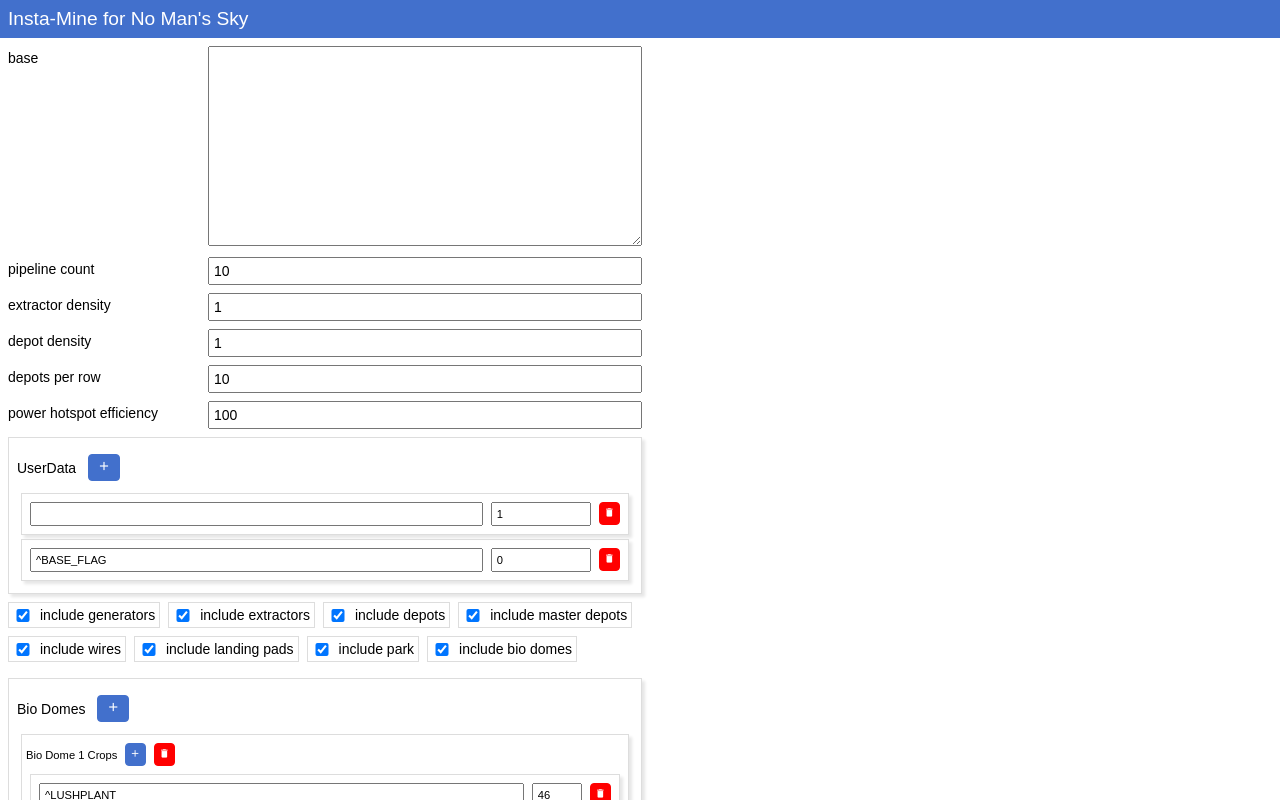
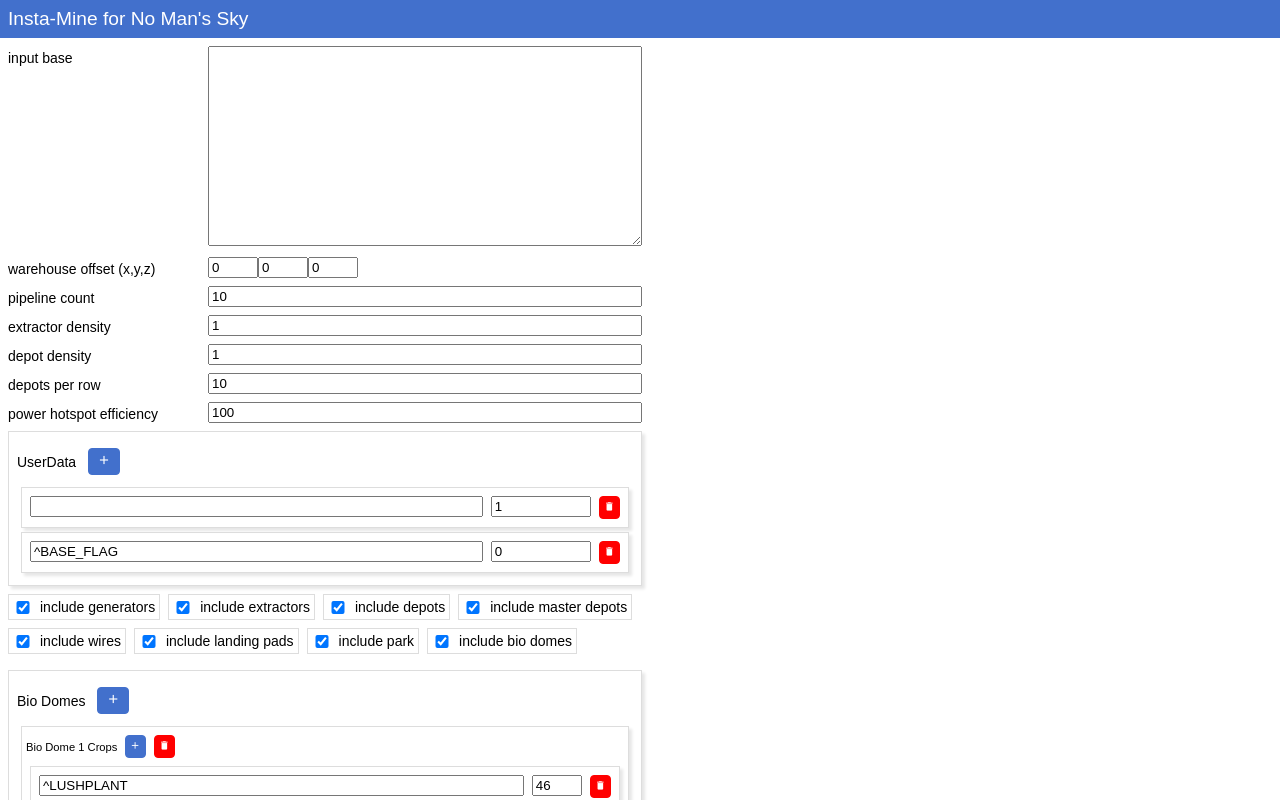
Before and after one commit to cerdish/nms-instamine, a Vue app: page / in a window 1280 px wide. Shown: the top 800 px of the page. Built offline with nearby package versions, Linux system fonts and the light colour scheme.

Commit message:
add warehouse offset, increased extractor offset

```diff
--- a/src/components/baseInput.vue
+++ b/src/components/baseInput.vue
@@ -3,7 +3,7 @@
 
     const props = defineProps({
         modelValue:{
-            default:""
+            default:"100%"
         },
         inputWidth:{}
     })
@@ -19,14 +19,14 @@
             <slot></slot>
         </label>
 
-        <div class="input-parent" :style="{width: inputWidth}">
+        <div class="input-parent" :style="'width:' + inputWidth">
             <textarea v-model="props.modelValue" @input="$emit('update:modelValue', $event.target.value)" :id="$attrs.id || id" type="text" v-bind="$attrs" v-if="$attrs.type == 'textarea'"></textarea>
 
             <input v-model="props.modelValue" @input="$emit('update:modelValue', $event.target.value)" :id="$attrs.id || id" type="text" v-bind="$attrs" v-else/>
 
-            <div class="input-note" v-if="$slots.note">
+            <!---div class="input-note" v-if="$slots.note">
                 <slot name="note"></slot>
-            </div>
+            </div--->
         </div>
     </div>
 
@@ -34,14 +34,17 @@
 
 <style scoped>
     .input-wrapper{
+        margin:var(--default-gap);
+        max-width:650px;
         display:flex;
-        margin:0.5rem;
-        max-width:650px;
+        overflow:hidden;
+        flex-shrink:0;
     }
     .input-wrapper > label{
-        flex:0 1 200px;
-        padding-right:0.5rem;
-        padding-top:0.25rem;
+        width:200px;
+        flex-shrink:0;
+        padding-right:var(--default-gap);
+        padding-top:calc(var(--default-gap) / 2);
     }
     .input-wrapper > .input-parent{
         flex:1;
@@ -53,14 +56,18 @@
     }
     .input-wrapper input{
         width:100%;
-        padding:0.25rem;
+        /*padding:calc(var(--default-gap) / 2);
         font-size:inherit;
+        display:block;*/
     }
     .input-note{
         font-size:0.8em;
-        margin-top:0.25rem;
+        margin-top:calc(var(--default-gap) / 2);
     }
     .smaller .input-wrapper{
         margin:calc(var(--default-gap) / 2);
     }
+    .kids-no-margin > .input-wrapper{
+        margin:0;
+    }
 </style>
--- a/src/components/mineSetup.vue
+++ b/src/components/mineSetup.vue
@@ -8,6 +8,7 @@
 
     const setup = reactive({
         base: "",
+        warehouseOffset:[0,0,0],
         pipelineCount: 10,
         extractorDensity: 1,
         depotDensity: 1,
@@ -107,8 +108,18 @@
 <template>
     <form @submit.prevent = "createMine()">
         <base-input v-model="setup.base" type="textarea">
-            base
+            input base
         </base-input>
+
+        <div class="flex margin kids-no-margin">
+            <base-input v-model="setup.warehouseOffset[0]" input-width="50px">
+                warehouse offset (x,y,z)
+            </base-input>
+
+            <base-input v-model="setup.warehouseOffset[1]" input-width="50px"></base-input>
+
+            <base-input v-model="setup.warehouseOffset[2]" input-width="50px"></base-input>
+        </div>
 
         <base-input v-model="setup.pipelineCount">
             pipeline count
@@ -136,7 +147,7 @@
             <button class="bg-color1" type="button" @click="setup.userDataArray.push({ObjectID:'', UserData:0})"><span class="material-icons">add</span></button>
 
             <div v-for="obj,i in setup.userDataArray" :key="i" class="card flex smaller">
-                <base-input class="item-flex" v-model="obj.ObjectID"></base-input>
+                <base-input class="item-grow" v-model="obj.ObjectID"></base-input>
 
                 <base-input input-width="100px" v-model="obj.UserData"></base-input>
 
@@ -194,8 +205,8 @@
                 <button class="bg-error" type="button" @click="setup.bioDomes.splice(b, 1)"><span class="material-icons">delete</span></button>
 
                 <div v-for="crop,c in bioDome" :key="c" class="card flex">
-                    <div class="flex item-flex">
-                        <base-input class="item-flex" v-model="crop.ObjectID"></base-input>
+                    <div class="flex item-grow">
+                        <base-input class="item-grow" v-model="crop.ObjectID"></base-input>
 
                         <base-input input-width="50px" v-model="crop.count"></base-input>
                     </div>
--- a/src/css/style.css
+++ b/src/css/style.css
@@ -55,8 +55,11 @@
 .flex{
     display:flex;
 }
-.item-flex{
-    flex:1
+.flex > .item-grow{
+    flex:1 1 100%;
+}
+.item-shrink{
+    flex:0 1 0%;
 }
 
 .smaller .margin, .smaller button{
--- a/src/js/NmsBaseUtils.js
+++ b/src/js/NmsBaseUtils.js
@@ -129,9 +129,11 @@
         centerWallIndexes = [Math.floor(centerWallIndex)]
     }
 
-    for(let i = 0; i < centerWallIndexes.length; i++){
-        wallsX2[centerWallIndexes[i]] = wallsX2[centerWallIndexes[i]].clone(doorObjectID);
-        wallsX1[centerWallIndexes[i]] = wallsX1[centerWallIndexes[i]].clone(doorObjectID);
+    if(doorObjectID){
+        for(let i = 0; i < centerWallIndexes.length; i++){
+            wallsX2[centerWallIndexes[i]] = wallsX2[centerWallIndexes[i]].clone(doorObjectID);
+            wallsX1[centerWallIndexes[i]] = wallsX1[centerWallIndexes[i]].clone(doorObjectID);
+        }
     }
 
     return wallsX1.concat(wallsX2, wallsZ1, wallsZ2);
@@ -245,4 +247,8 @@
     return base.Objects
 }
 
-export { createPlatforms, extractPart, createWire, createMultiWire, createWalls, createSpaceport, createPark, createBioDomes };
+function getSubVector(verctor1, verctor2){
+    return new THREE.Vector3().subVectors(verctor1, verctor2)
+}
+
+export { createPlatforms, extractPart, createWire, createMultiWire, createWalls, createSpaceport, createPark, createBioDomes, getSubVector };
--- a/src/js/NmsMineType2.js
+++ b/src/js/NmsMineType2.js
@@ -1,7 +1,7 @@
 import * as THREE from 'three';
 import * as _ from 'lodash';
 import { NmsBase } from "./NmsBase";
-import { createPlatforms, extractPart, createPark, createWire, createWalls, createMultiWire, createSpaceport, createBioDomes } from "./NmsBaseUtils";
+import { createPlatforms, extractPart, createPark, createWire, createWalls, createMultiWire, createSpaceport, createBioDomes, getSubVector } from "./NmsBaseUtils";
 
 var depotsPerRow = 10;
 
@@ -16,6 +16,7 @@
     warehouseScale = depotsPerRow + 4;
 
     let base = new NmsBase();
+    let cursor = base.createPart("x")
     let warehousePlatformCount = Math.ceil(setup.pipelineCount / (depotsPerRow * depotsPerRow));
 
     let generator = extractPart(setup.base, "^U_GENERATOR_S").normalize();
@@ -39,6 +40,9 @@
 
     //base.addParts(createPlatforms(warehouseFloor, warehouseScale, 1, "^T_FLOOR", "^CUBEFRAME"));
     warehouseFloor.translateOnAxis(base.axies.z, warehouseFloor.width)//.translateOnAxis(base.axies.x, warehouseFloor.width/2);
+    warehouseFloor.translateOnAxis(base.axies.x, setup.warehouseOffset[0] * cursor.width);
+    warehouseFloor.translateOnAxis(base.axies.y, setup.warehouseOffset[1] * cursor.height);
+    warehouseFloor.translateOnAxis(base.axies.z, setup.warehouseOffset[2] * cursor.depth);
 
     let depot = getFirstDepot(warehouseFloor, base.axies);
     let masterDepot = depot.clone().translateOnAxis(base.axies.z, depotsPerRow * depot.width).translateOnAxis(base.axies.x, depot.width * -1);
@@ -75,6 +79,7 @@
 
         if(i % (depotsPerRow * depotsPerRow) == 0 && setup.includeMasterDepots){
             base.addParts(masterDepot.clone());
+            //base.addParts(masterDepot.clone("^BASE_WPLANT3"));
             base.addParts(masterDepot.clone("^U_POWERLINE"));
         }
 
@@ -89,13 +94,28 @@
 
     base.addParts(createPlatforms(warehouseFloor, warehouseScale, warehousePlatformCount, "^T_FLOOR", "^CUBEFRAME"));
 
-    base.addParts(warehouseFloor.clone("^T_GFLOOR").translateOnAxis(base.axies.y, depot.height).cloneOnAxis(base.axies.z, warehousePlatformCount, warehouseFloor.width));
+    let roofs = warehouseFloor.clone("^T_GFLOOR").translateOnAxis(base.axies.y, depot.height).cloneOnAxis(base.axies.z, warehousePlatformCount, warehouseFloor.width);
+
+    base.addParts(roofs);
 
     let corner1 = depot.clone("^T_WALL").translateOnAxis(base.axies.z, depot.width * -1.5).translateOnAxis(base.axies.x, depot.width * -1.5);
     let corner2 = corner1.clone().translateOnAxis(base.axies.x, (depot.width * depotsPerRow) + (depot.width * 2)).translateOnAxis(base.axies.z, (warehouseFloor.width * warehousePlatformCount) - ((warehouseScale - depotsPerRow - 2) * depot.width));
 
     let warehouseWalls = createWalls(corner1, corner2, base.axies, 2, "^T_WALL_WIN3", "^T_DOOR");
+
     base.addParts(warehouseWalls);
+
+    /*corner1.translateOnAxis(getSubVector(base.axies.x, base.axies.z.clone().negate()), cursor.width * Math.sqrt(2));
+    corner2.translateOnAxis(getSubVector(base.axies.x, base.axies.z.clone().negate()).negate(), cursor.width * Math.sqrt(2));
+
+    let lights = createWalls(corner1, corner2, base.axies, 4, "^S_LIGHTSTRIP0", false);
+
+    lights.forEach(function(l){
+        l.scaleTo(2);
+        //l.translateOnAxis(base.axies.y, cursor.height + l.height).invertUp();
+        l.translateOnAxis(base.axies.y, -l.height);
+    })
+    base.addParts(lights);*/
 
     let terminal = _.findLast(warehouseWalls,{ObjectID: "^T_DOOR"}).clone("^BUILDTERMINAL").normalize().invertAt();
     terminal.translateOnAxis(base.axies.z, terminal.depth / -2);
@@ -163,7 +183,7 @@
 }
 
 function getNextExrtactor(extractor, index, axies){
-    return extractor.clone().translateOnAxis(axies.y, (extractor.width + 0.5) * index);
+    return extractor.clone().translateOnAxis(axies.y, (extractor.width + 1) * index);
 }
 
 function getNextDepot(depot, index, axies){
--- a/src/js/nmsBasePart.js
+++ b/src/js/nmsBasePart.js
@@ -29,6 +29,7 @@
     "^T_GFLOOR":[5.33333,0.3,5.33333],
     "^T_FLOOR":[5.33333,0.275,5.33333],
     "^BASE_FLAG":[5.33333/2, 3.33333/2, 5.33333/2],
+    "^S_LIGHTSTRIP0":[5.33333/2, 3.33333/4, 5.33333/2],
     "^BIOROOM":[12, 6, 12],
     "^BUILDTERMINAL":[5.33333, 3.33333/2, 5.33333/2]
 };
```
Also changed, not shown: 2 other files (tests, documents, lock files or other folders).
